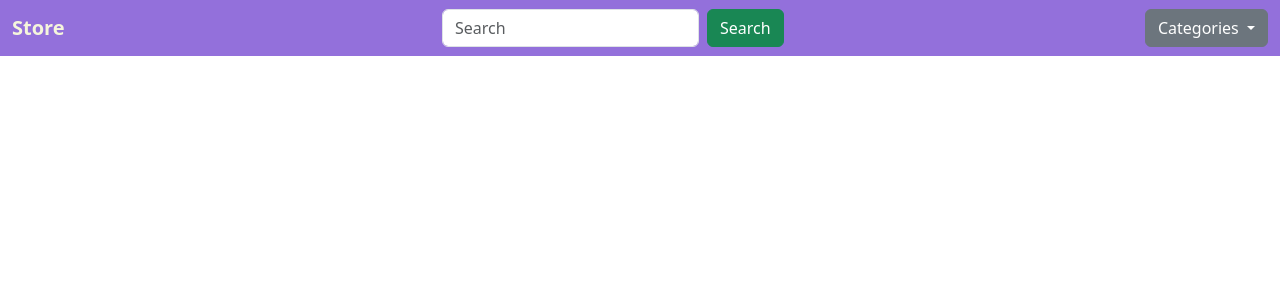
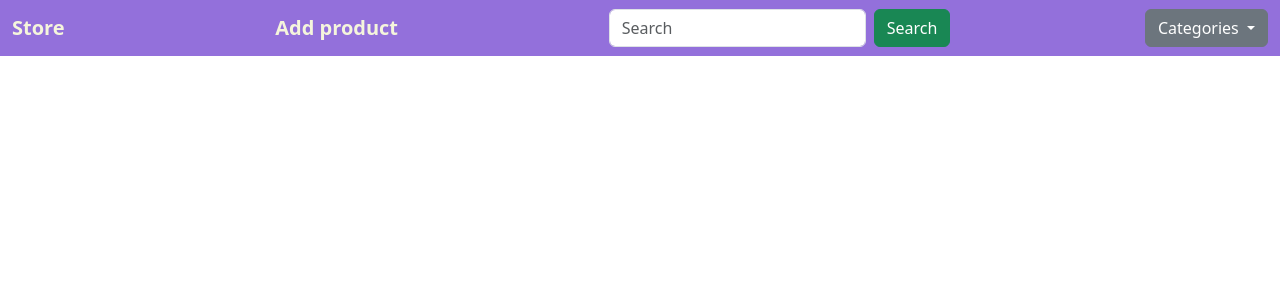
Before and after one commit to rociobm14/DAI, a Django app: page /etienda/ in a window 1280 px wide. Shown: the top 300 px of the page. Run offline with Django 4.2, Linux system fonts and the light colour scheme; data that the repository does not hold is empty.

Commit message:
add product to navbar

```diff
--- a/P2/e-commerce/etienda/templates/etienda/base.html
+++ b/P2/e-commerce/etienda/templates/etienda/base.html
@@ -11,11 +11,11 @@
         <nav class="navbar navbar-expand-lg" style= "background-color: #9370DB">
             <div class="container-fluid">
                 <a class="navbar-brand fw-bold" style= "color: #F5F5DC" href="{%url 'index' %}">Store</a>
+                <a class="navbar-brand fw-bold" style= "color: #F5F5DC" href="{%url 'newproduct' %}">Add product</a>
                 <form class="d-flex" role="search" action="{% url 'search' %}">
                     <input class="form-control me-2" name = "to_find" type="search" placeholder="Search" aria-label="Search">
                     <button class="btn btn btn-success" type="submit">Search</button>
                 </form>
-
                 <div class="dropdown">
                     <button class="btn btn-secondary dropdown-toggle" type="button" data-bs-toggle="dropdown" aria-expanded="false">
                         Categories
```
